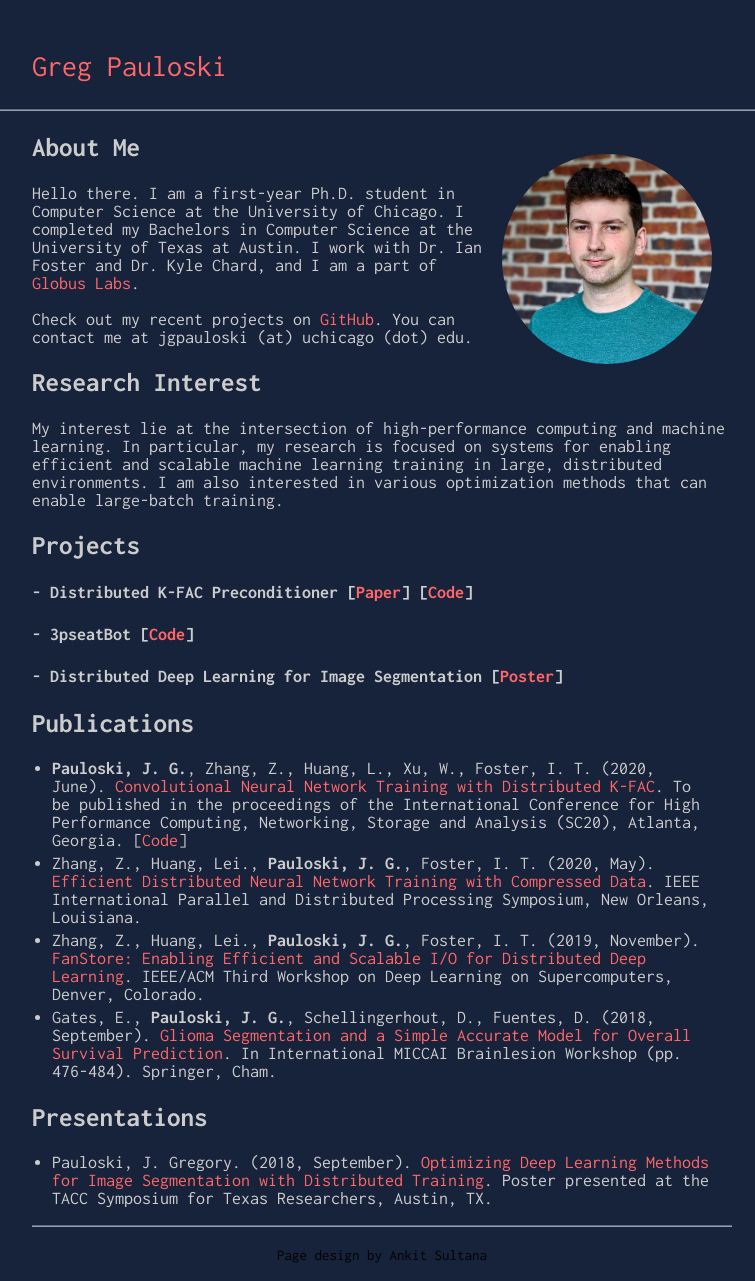
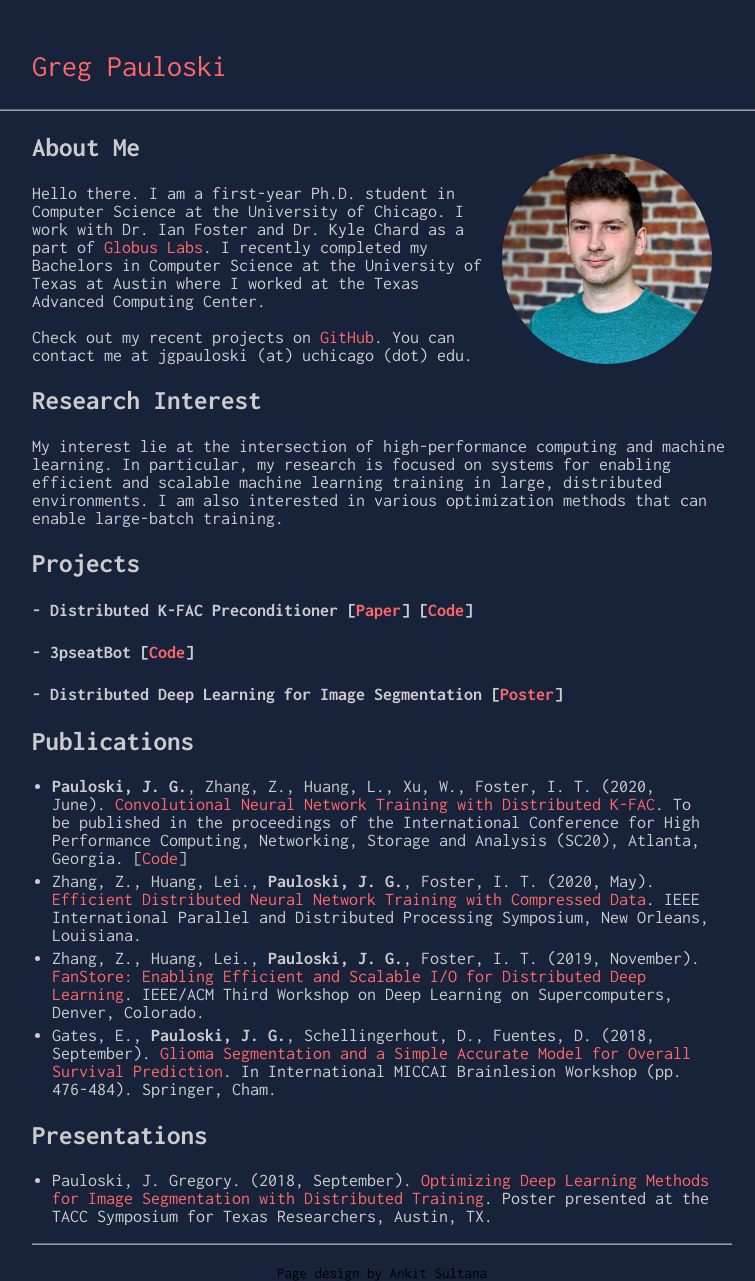
Before and after one commit to gpauloski/gpauloski.github.io, a Jekyll site: the page built from index.md, in a window 1280 px wide. Shown: the whole page, without its empty margins (258-1013 px from the left). Built offline with Jekyll 4.4.1, drawn with Linux system fonts in a browser that asks for light colours; our own code applies the rules of GitHub Pages for plain Markdown files.

Commit message:
Update index.md

```diff
--- a/index.md
+++ b/index.md
@@ -8,8 +8,8 @@ layout: default
 
 Hello there.
 I am a first-year Ph.D. student in Computer Science at the University of Chicago.
-I completed my Bachelors in Computer Science at the University of Texas at Austin.
-I work with Dr. Ian Foster and Dr. Kyle Chard, and I am a part of [Globus Labs](https://labs.globus.org/).
+I work with Dr. Ian Foster and Dr. Kyle Chard as a part of [Globus Labs](https://labs.globus.org/).
+I recently completed my Bachelors in Computer Science at the University of Texas at Austin where I worked at the Texas Advanced Computing Center.
 
 Check out my recent projects on [GitHub](https://github.com/gpauloski).
 You can contact me at jgpauloski (at) uchicago (dot) edu.
```
